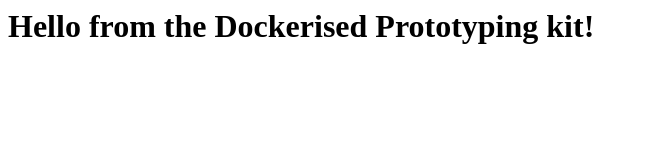
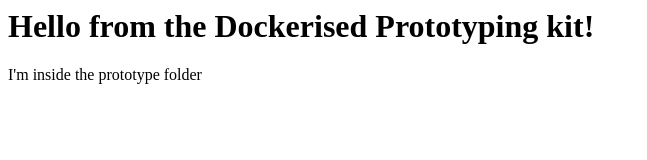
Before and after one commit to coopdigital/prototyping-kit, a website built with Parcel: page prototype/index.html in a window 1280 px wide. Shown: the whole page, without its empty margins (0-647 px from the left). Built offline with nearby package versions, Linux system fonts and the light colour scheme.

Commit message:
Clean up; refactoring around where files sit; adding heroku user for Heroku deployment next steps

```diff
--- a/index.js
+++ /dev/null
@@ -1 +0,0 @@
-console.log('Hello from Dockerised Prototype kit.js')
--- a/index.html
+++ b/prototype/index.html
@@ -1,6 +1,7 @@
 <html>
 <body>
 	<h1>Hello from the Dockerised Prototyping kit!</h1>
+	<p>I'm inside the prototype folder</p>
 	<script src="./index.js"></script>
 </body>
 </html>
--- /dev/null
+++ b/prototype/index.js
@@ -0,0 +1,2 @@
+console.log('Hello from Dockerised Prototype kit.js')
+console.log('Im inside the prototype folder')
```
Also changed, not shown: package.json (+4 -4 lines), dist/index.html (deleted), 9 other files.
